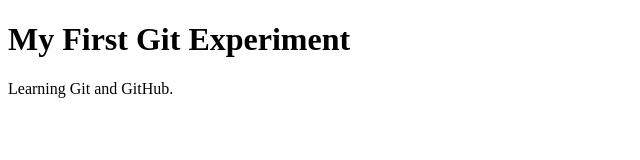
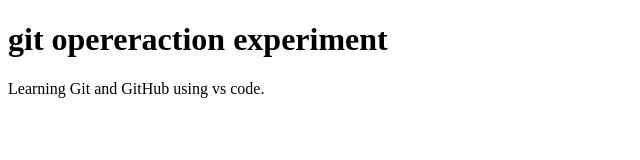
Before and after one commit to Manojkumar78994/exp-1, a plain HTML site: page index.html in a window 1280 px wide. Shown: the whole page, without its empty margins (0-640 px from the left). Drawn offline with Linux system fonts and the light colour scheme.

Commit message:
update index page

```diff
--- a/index.html
+++ b/index.html
@@ -4,7 +4,7 @@
     <title>Git Experiment</title>
 </head>
 <body>
-    <h1>My First Git Experiment</h1>
-    <p>Learning Git and GitHub.</p>
+    <h1>git opereraction experiment</h1>
+    <p>Learning Git and GitHub using vs code.</p>
 </body>
 </html>
```
